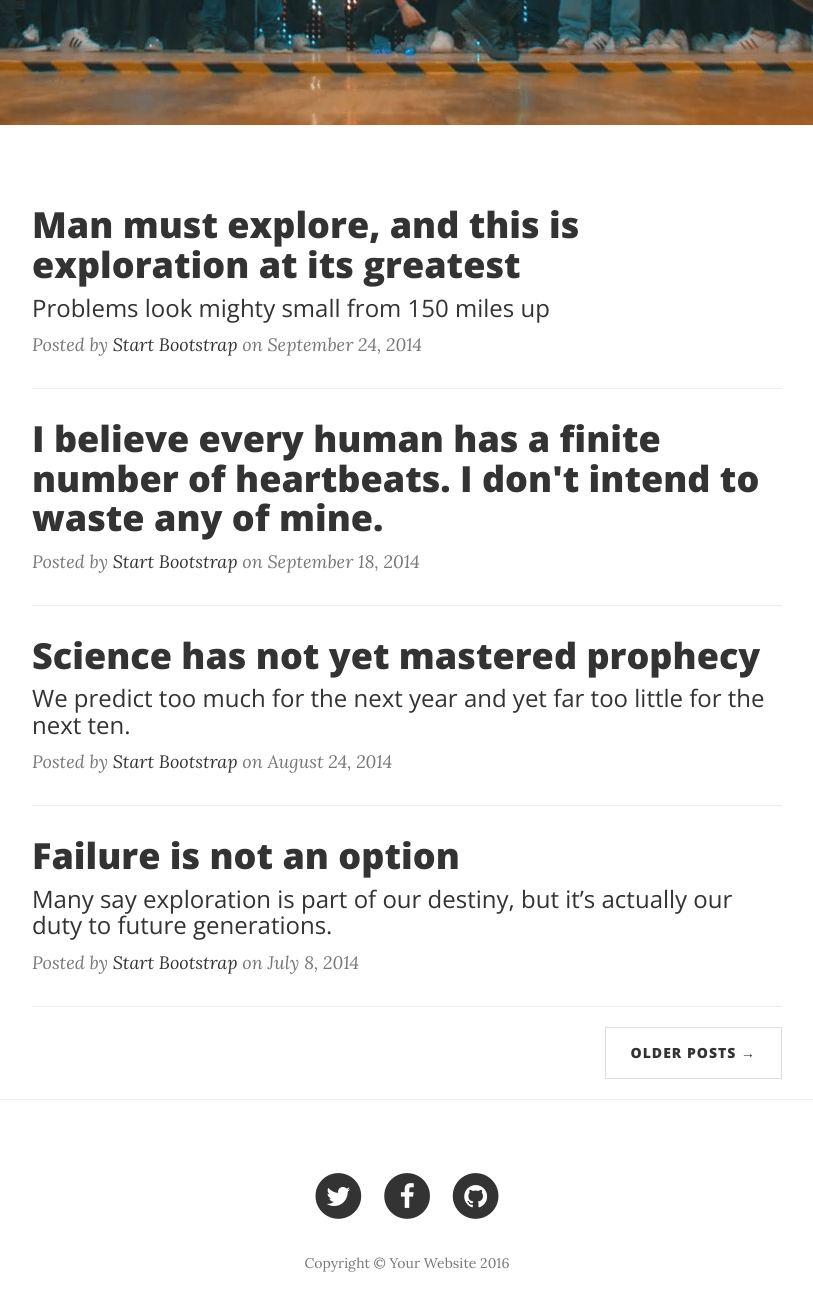
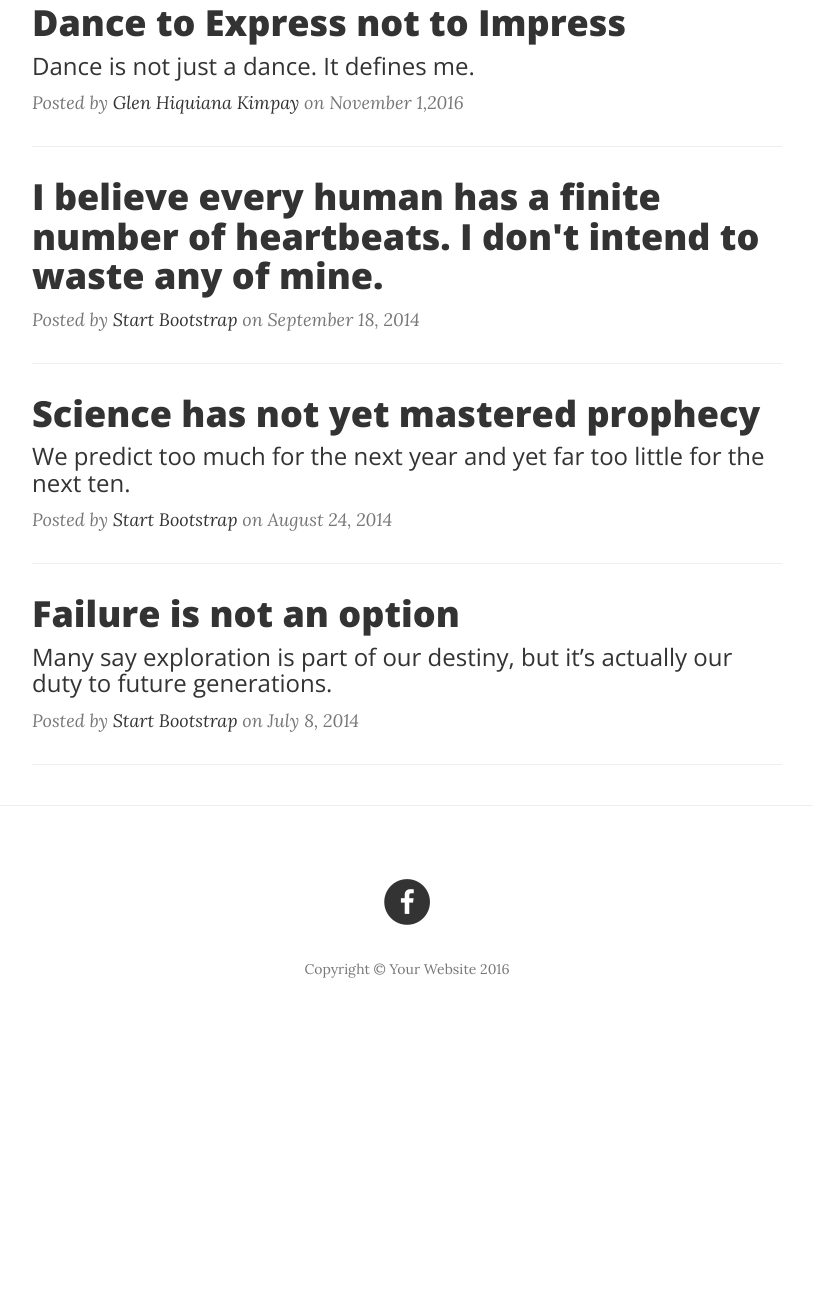
Before and after one commit to glenkimpay/MyBlog, a website: page index.html in a window 1280 px wide. Shown: the part 411-1722 px from the top of the page, without its empty margins (233-1046 px from the left). After the commit the page ends 1456 px from the top, so only its background shows below. Drawn offline with nearby package versions, Linux system fonts and the light colour scheme.

Commit message:
Update index.html

```diff
--- a/index.html
+++ b/index.html
@@ -74,9 +74,9 @@
             <div class="row">
                 <div class="col-lg-8 col-lg-offset-2 col-md-10 col-md-offset-1">
                     <div class="site-heading">
-                        <h1>URBAN DANCE BLOG</h1>
+                        <h1></h1>
                         <hr class="small">
-                        <span class="subheading">Dance to express not to impress</span>
+
                     </div>
                 </div>
             </div>
@@ -90,13 +90,13 @@
                 <div class="post-preview">
                     <a href="post.html">
                         <h2 class="post-title">
-                            Man must explore, and this is exploration at its greatest
+                            Dance to Express not to Impress
                         </h2>
                         <h3 class="post-subtitle">
-                            Problems look mighty small from 150 miles up
+                            Dance is not just a dance. It defines me.
                         </h3>
                     </a>
-                    <p class="post-meta">Posted by <a href="#">Start Bootstrap</a> on September 24, 2014</p>
+                    <p class="post-meta">Posted by <a href="https://www.facebook.com/blaken777">Glen Hiquiana Kimpay</a> on November 1,2016</p>
                 </div>
                 <hr>
                 <div class="post-preview">
@@ -132,12 +132,7 @@
                     <p class="post-meta">Posted by <a href="#">Start Bootstrap</a> on July 8, 2014</p>
                 </div>
                 <hr>
-                <!-- Pager -->
-                <ul class="pager">
-                    <li class="next">
-                        <a href="#">Older Posts &rarr;</a>
-                    </li>
-                </ul>
+
             </div>
         </div>
     </div>
@@ -151,26 +146,10 @@
                 <div class="col-lg-8 col-lg-offset-2 col-md-10 col-md-offset-1">
                     <ul class="list-inline text-center">
                         <li>
-                            <a href="#">
-                                <span class="fa-stack fa-lg">
-                                    <i class="fa fa-circle fa-stack-2x"></i>
-                                    <i class="fa fa-twitter fa-stack-1x fa-inverse"></i>
-                                </span>
-                            </a>
-                        </li>
-                        <li>
-                            <a href="#">
+                            <a href="https://www.facebook.com/blaken777">
                                 <span class="fa-stack fa-lg">
                                     <i class="fa fa-circle fa-stack-2x"></i>
                                     <i class="fa fa-facebook fa-stack-1x fa-inverse"></i>
-                                </span>
-                            </a>
-                        </li>
-                        <li>
-                            <a href="#">
-                                <span class="fa-stack fa-lg">
-                                    <i class="fa fa-circle fa-stack-2x"></i>
-                                    <i class="fa fa-github fa-stack-1x fa-inverse"></i>
                                 </span>
                             </a>
                         </li>
```
